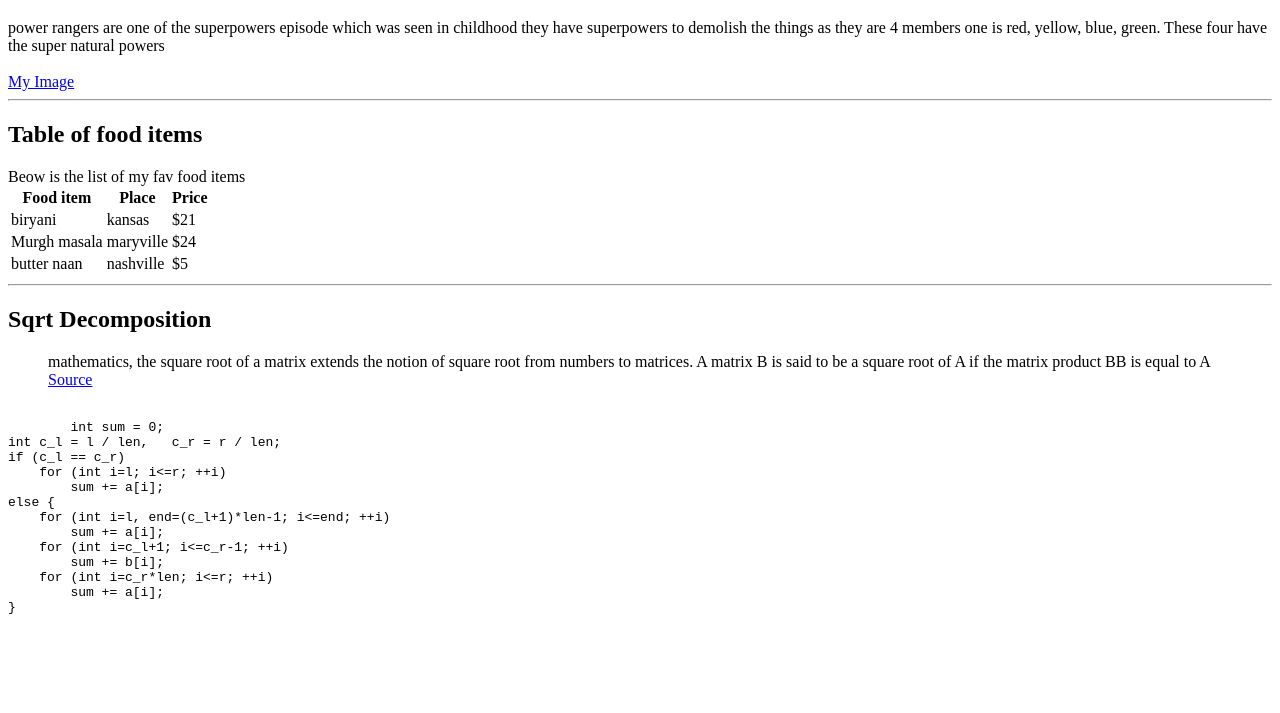
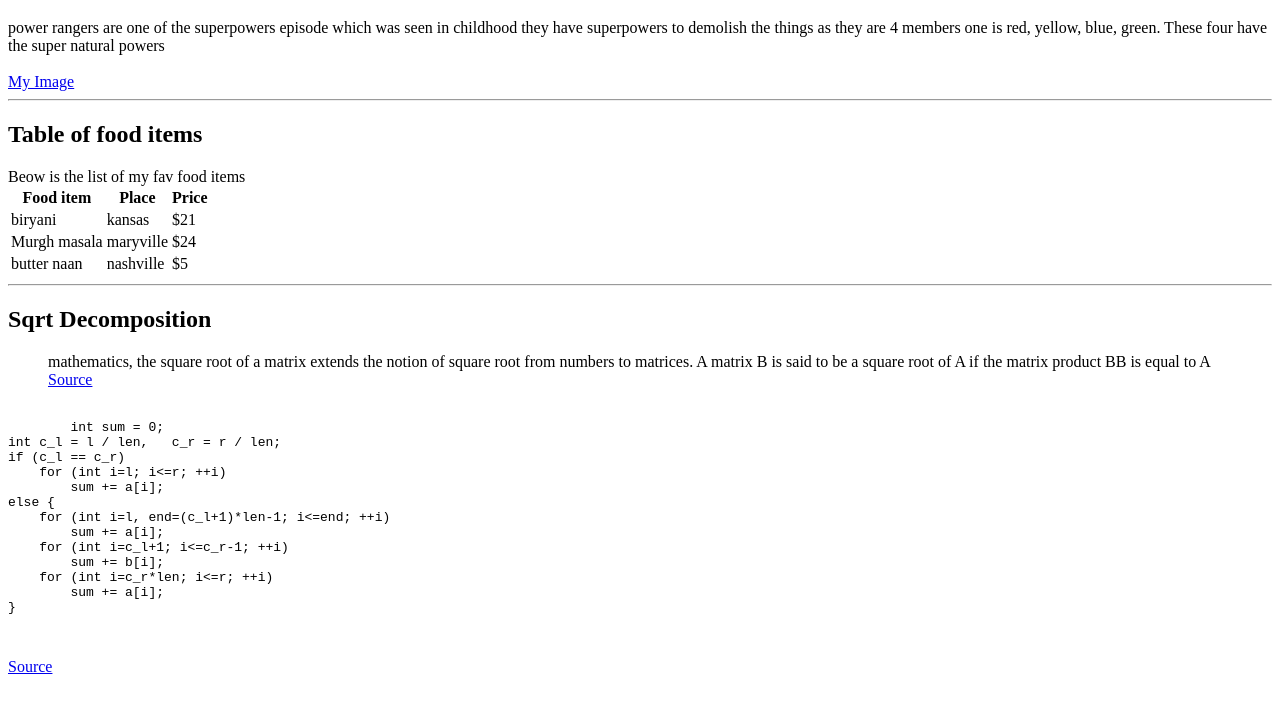
Before and after one commit to 44-563-WebApps-F21/webapps-f21-assignment-3-rohan2453, a plain HTML site: page aboutme.html in a window 1280 px wide. Shown: the part 61-774 px from the top of the page. Drawn offline with Linux system fonts and the light colour scheme.

Commit message:
modified

```diff
--- a/aboutme.html
+++ b/aboutme.html
@@ -61,6 +61,8 @@ else {
 
  </pre>
 
+ <a href="https://cp-algorithms.com/data_structures/sqrt_decomposition.html">Source</a>
+
 
 </body>
 </html>
```
Also changed, not shown: 1 other file.
